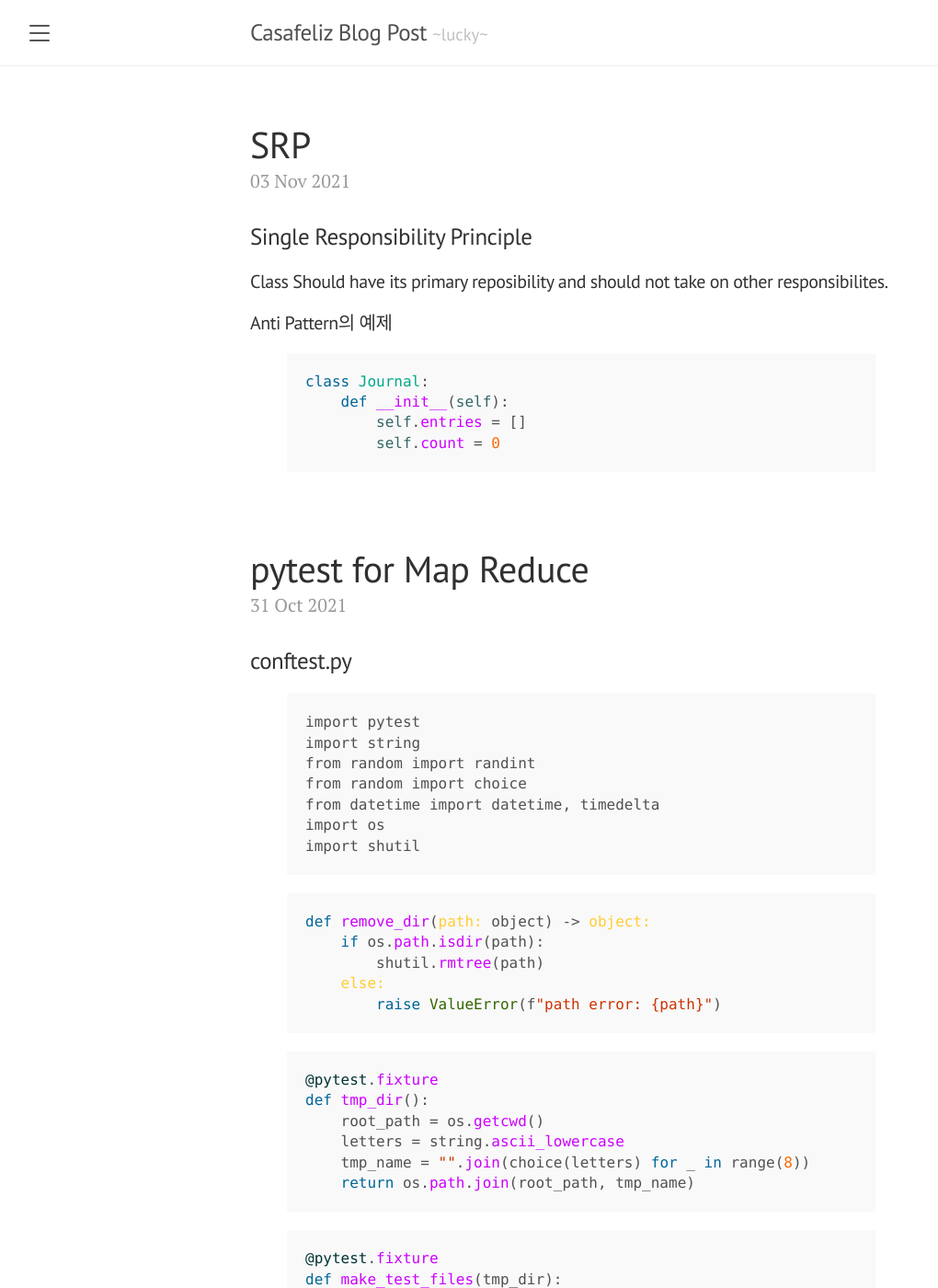
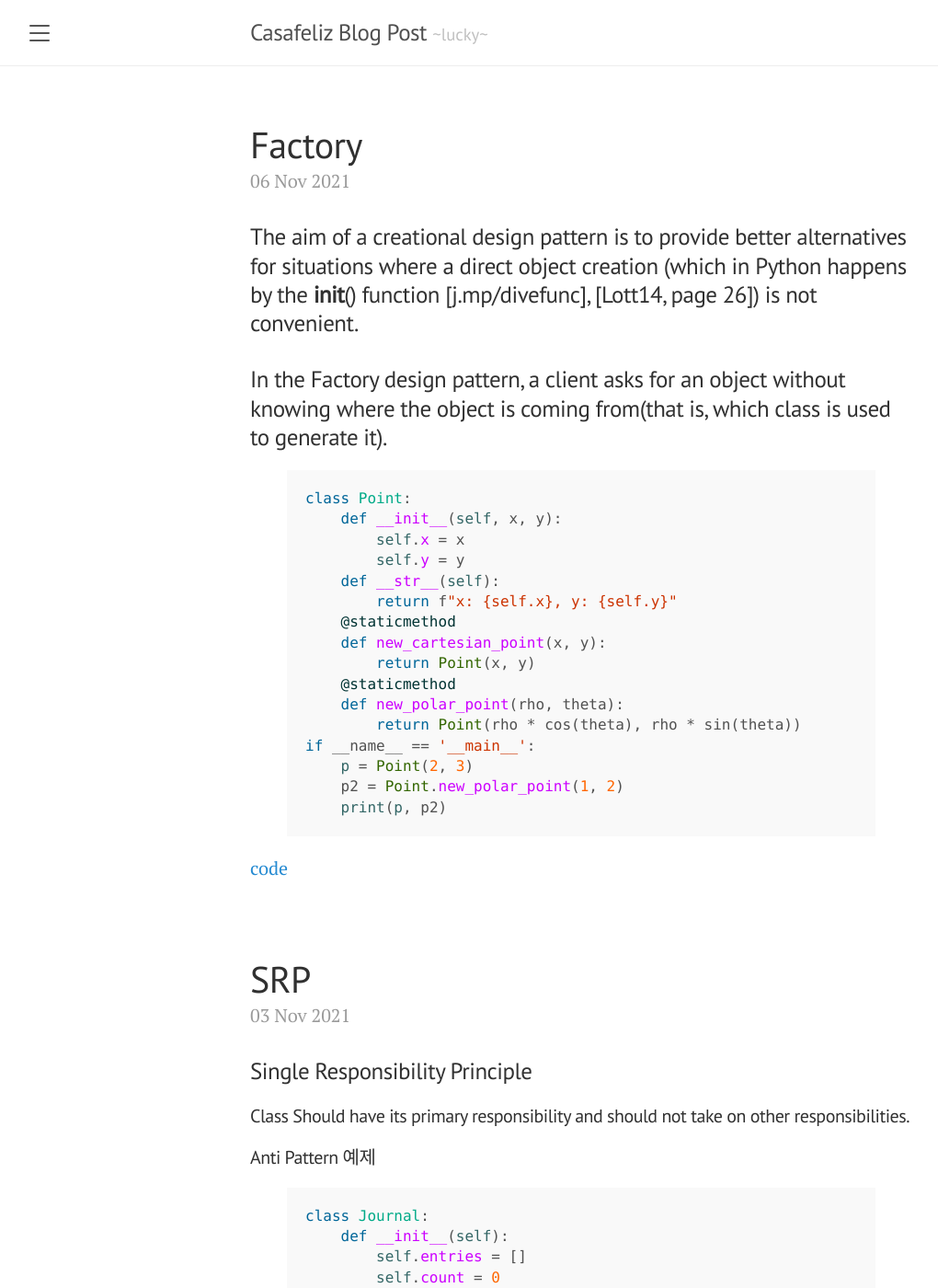
Before and after one commit to casafeliz/casafeliz.github.io, a Jekyll site: the page built from index.html, in a window 1280 px wide and 1400 px high. Shown: the whole window at 92% size, without its empty margins (8-1028 px from the left). Built offline with Jekyll 4.4.1, drawn with Linux system fonts in a browser that asks for light colours; the list of posts is cut into pages by our own code; some of the changed text lies outside the part shown.

Commit message:
add factories.py

```diff
--- a/_config.yml
+++ b/_config.yml
@@ -23,3 +23,4 @@ plugins:
 version: 0.0.1
 github:
   repo: https://github.com/casafeliz/casafeliz.github.io.git
+  url: https://github.com/casafeliz/casafeliz.github.io/tree/master/
--- a/_posts/2021-11-03-srp.md
+++ b/_posts/2021-11-03-srp.md
@@ -7,33 +7,27 @@ categories:
 ---
 
 ### Single Responsibility Principle
-#### Class Should have its primary reposibility and should not take on other responsibilites.
-##### Anti Pattern의 예제
+#### Class Should have its primary responsibility and should not take on other responsibilities.
+##### Anti Pattern 예제
 {% highlight ruby %}
 class Journal:
     def __init__(self):
         self.entries = []
         self.count = 0
-
     def add_entry(self, text):
         self.entries.append(f"{self.count}: {text}")
         self.count += 1
-
     def remove_entry(self, pos):
         del self.entries[pos]
-
     def __str__(self):
         return "\n".join(self.entries)
-
     # break SRP
     def save(self, filename):
         file = open(filename, "w")
         file.write(str(self))
         file.close()
-
     def load(self, filename):
         pass
-
     def load_from_web(self, uri):
         pass
 {% endhighlight %}
@@ -51,11 +45,9 @@ j = Journal()
 j.add_entry("I cried today.")
 j.add_entry("I ate a bug.")
 print(f"Journal entries:\n{j}\n")
-
 p = PersistenceManager()
 file = r'c:\temp\journal.txt'
 p.save_to_file(j, file)
-
 # verify!
 with open(file) as fh:
     print(fh.read())
--- /dev/null
+++ b/_posts/2021-11-06-factory.md
@@ -0,0 +1,31 @@
+---
+title: Factory
+layout: post
+date: '2021-11-06 06:38:59'
+categories:
+- design_pattern
+code: /src/design_patterns/
+---
+
+### The aim of a creational design pattern is to provide better alternatives for situations where a direct object creation (which in Python happens by the __init__() function [j.mp/divefunc], [Lott14, page 26]) is not convenient.
+### In the Factory design pattern, a client asks for an object without knowing where the object is coming from(that is, which class is used to generate it).
+
+{% highlight ruby %}
+class Point:
+    def __init__(self, x, y):
+        self.x = x
+        self.y = y
+    def __str__(self):
+        return f"x: {self.x}, y: {self.y}"
+    @staticmethod
+    def new_cartesian_point(x, y):
+        return Point(x, y)
+    @staticmethod
+    def new_polar_point(rho, theta):
+        return Point(rho * cos(theta), rho * sin(theta))
+if __name__ == '__main__':
+    p = Point(2, 3)
+    p2 = Point.new_polar_point(1, 2)
+    print(p, p2)
+{% endhighlight %}
+[code]({{site.github.url}}{{page.code}})
```
Also changed, not shown: 1 other file.
